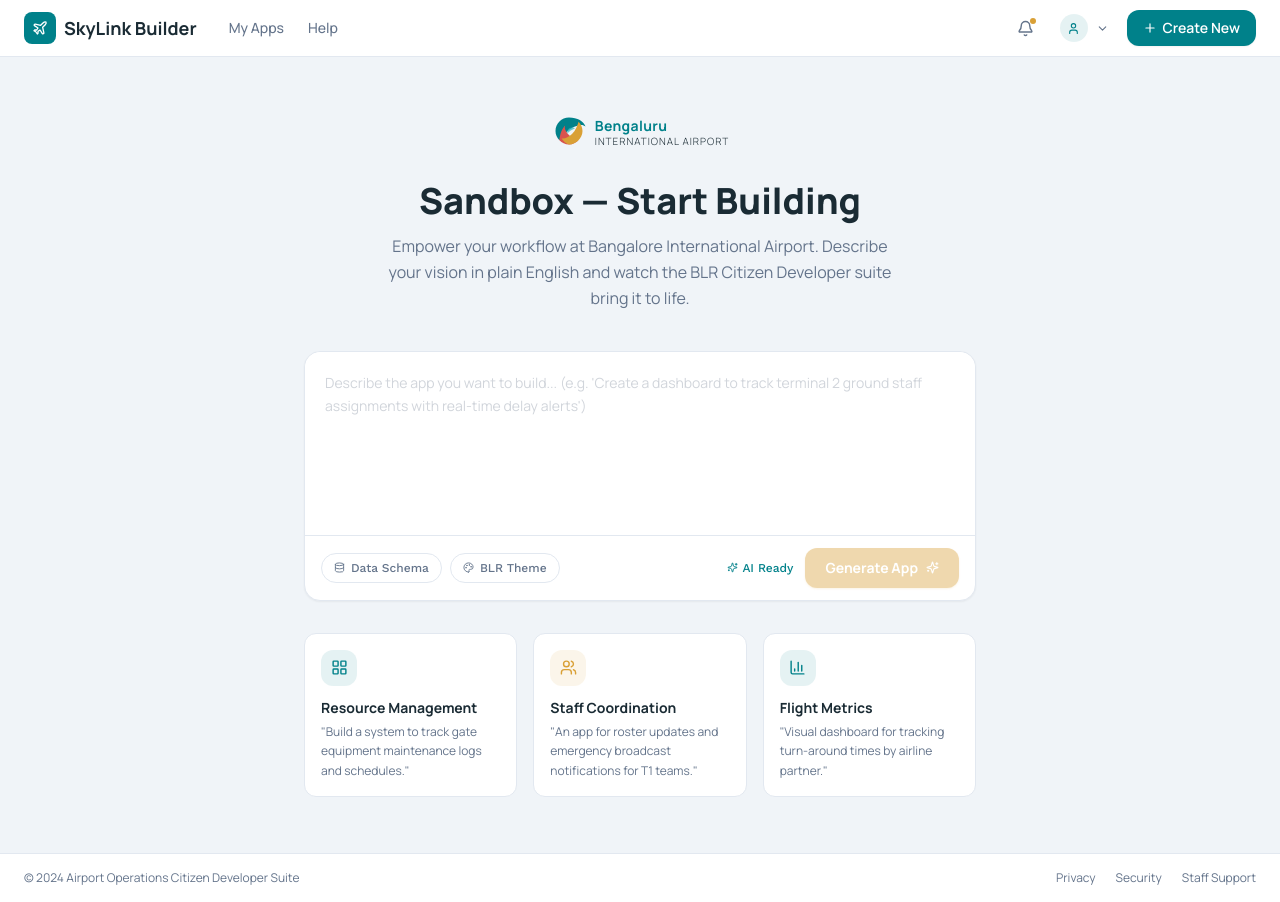
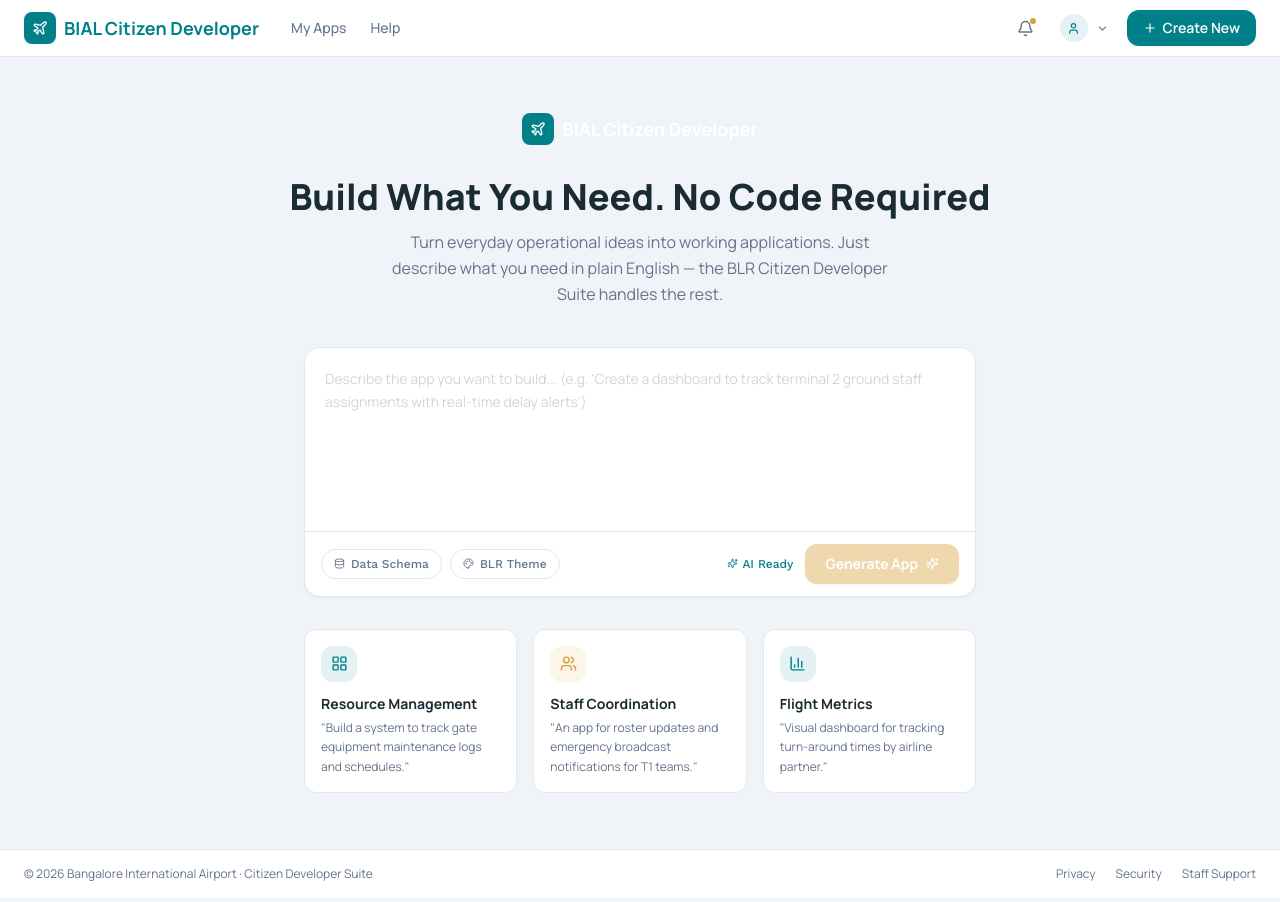
Before and after one commit to anirudheyyani7-cpu/bial-cd-active, a React (Vite) app in the folder portal/: page /sandbox in a window 1280 px wide. Built offline with nearby package versions, Linux system fonts and the light colour scheme; sample sign-in values are in the browser's storage.

Commit message:
sanity check in sandbox file

```diff
--- a/portal/src/components/BIALLogo.jsx
+++ b/portal/src/components/BIALLogo.jsx
@@ -1,22 +1,14 @@
-export default function BIALLogo({ size = 40, showText = true }) {
+import { Plane } from 'lucide-react'
+
+export default function SkyLinkLogo({ dark = false }) {
   return (
     <div className="flex items-center gap-2">
-      <svg width={size} height={size} viewBox="0 0 120 120" fill="none" xmlns="http://www.w3.org/2000/svg">
-        {/* Teal swirl */}
-        <path d="M60 15 C35 15, 15 35, 15 60 C15 72, 20 83, 28 91 C40 75, 55 55, 80 45 C95 38, 108 38, 115 45 C110 28, 88 15, 60 15Z" fill="#00818A" />
-        {/* Red/coral swirl */}
-        <path d="M28 91 C36 99, 47 105, 60 105 C72 105, 83 100, 91 92 C80 88, 65 80, 55 68 C48 60, 44 50, 47 42 C37 52, 30 70, 28 91Z" fill="#D9534F" />
-        {/* Amber/gold swirl */}
-        <path d="M91 92 C99 84, 105 72, 105 60 C105 48, 100 37, 92 29 C88 42, 82 58, 70 70 C60 80, 46 87, 35 85 C42 95, 52 103, 60 105 C72 105, 83 100, 91 92Z" fill="#D9A036" />
-        {/* Centre highlight */}
-        <path d="M55 68 C60 62, 70 55, 80 52 C75 48, 68 47, 62 50 C56 53, 52 60, 55 68Z" fill="#26B7C0" opacity="0.7" />
-      </svg>
-      {showText && (
-        <div className="flex flex-col leading-none">
-          <span className="font-manrope font-bold text-primary text-sm tracking-wide">Bengaluru</span>
-          <span className="font-manrope font-light text-tertiary text-[10px] tracking-widest uppercase">International Airport</span>
-        </div>
-      )}
+      <div className={`w-8 h-8 rounded-lg flex items-center justify-center ${dark ? 'bg-white' : 'bg-[#00818A]'}`}>
+        <Plane size={16} className={dark ? 'text-[#00818A]' : 'text-white'} strokeWidth={2} />
+      </div>
+      <span className={`font-manrope text-lg ${dark ? 'text-white' : ''}`} style={{ fontWeight: 700, color: dark ? undefined : '#FFFFFF' }}>
+        BIAL Citizen Developer
+      </span>
     </div>
   )
 }
--- a/portal/src/components/SkyLinkLogo.jsx
+++ b/portal/src/components/SkyLinkLogo.jsx
@@ -3,11 +3,11 @@
 export default function SkyLinkLogo({ dark = false }) {
   return (
     <div className="flex items-center gap-2">
-      <div className={`w-8 h-8 rounded-lg flex items-center justify-center ${dark ? 'bg-white' : 'bg-primary'}`}>
-        <Plane size={16} className={dark ? 'text-primary' : 'text-white'} strokeWidth={2} />
+      <div className={`w-8 h-8 rounded-lg flex items-center justify-center ${dark ? 'bg-white' : 'bg-[#00818A]'}`}>
+        <Plane size={16} className={dark ? 'text-[#00818A]' : 'text-white'} strokeWidth={2} />
       </div>
-      <span className={`font-manrope font-bold text-lg ${dark ? 'text-white' : 'text-tertiary'}`}>
-        SkyLink Builder
+      <span className={`font-manrope text-lg ${dark ? 'text-white' : ''}`} style={{ fontWeight: 700, color: dark ? undefined : '#00818A' }}>
+        BIAL Citizen Developer
       </span>
     </div>
   )
--- a/portal/src/pages/SandboxPage.jsx
+++ b/portal/src/pages/SandboxPage.jsx
@@ -106,10 +106,10 @@
         </div>
 
         <h1 className="text-4xl font-extrabold text-tertiary text-center mb-3">
-          Sandbox — Start Building
+          Build What You Need. No Code Required
         </h1>
         <p className="text-neutral text-center max-w-lg mb-10 leading-relaxed">
-          Empower your workflow at Bangalore International Airport. Describe your vision in plain English and watch the BLR Citizen Developer suite bring it to life.
+          Turn everyday operational ideas into working applications. Just describe what you need in plain English — the BLR Citizen Developer Suite handles the rest.
         </p>
 
         {/* Prompt card */}
@@ -169,7 +169,7 @@
 
       <footer className="border-t border-bial-border bg-white py-4 px-6">
         <div className="max-w-7xl mx-auto flex items-center justify-between">
-          <p className="text-xs text-neutral">© 2024 Airport Operations Citizen Developer Suite</p>
+          <p className="text-xs text-neutral">© 2026 Bangalore International Airport · Citizen Developer Suite</p>
           <div className="flex gap-5">
             {['Privacy', 'Security', 'Staff Support'].map((l) => (
               <a key={l} href="#" className="text-xs text-neutral hover:text-primary transition">{l}</a>
```
